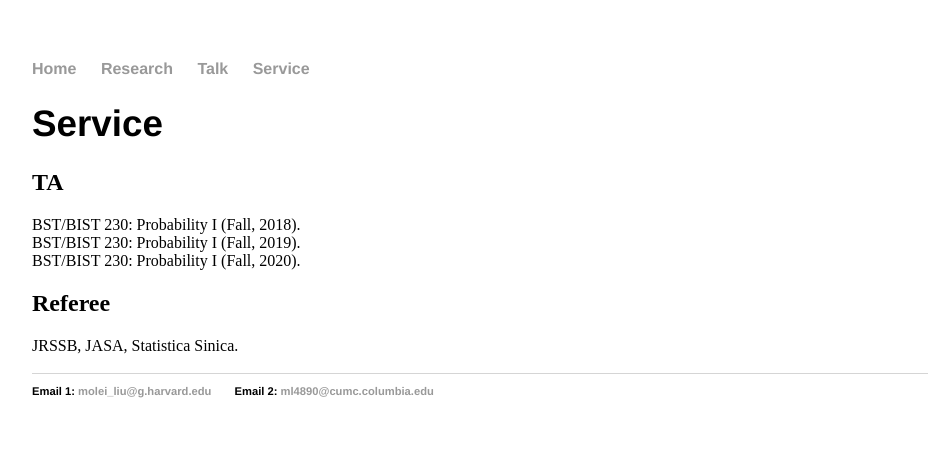
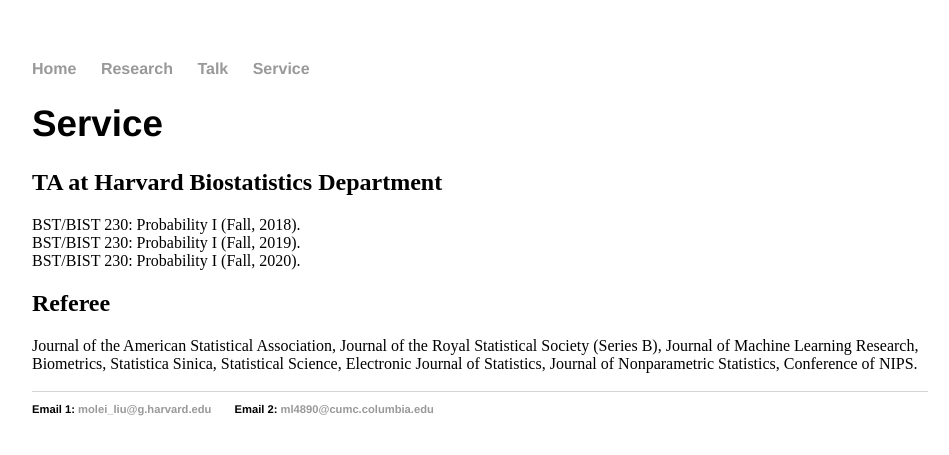
Before and after one commit to moleibobliu/moleibobliu.github.io, a Jekyll site: the page built from service/index.html, in a window 1280 px wide. Shown: the top 455 px of the page, without its empty margins (160-1109 px from the left). Built offline with Jekyll 4.4.1, drawn with Linux system fonts in a browser that asks for light colours.

Commit message:
Update index.html

```diff
--- a/service/index.html
+++ b/service/index.html
@@ -4,14 +4,22 @@
 ---
 <div class="blurb">
 	<h1> Service </h1>
-	<h2> TA </h2>
+	<h2> TA at Harvard Biostatistics Department </h2>
 	BST/BIST 230: Probability I (Fall, 2018).
 	<br \>BST/BIST 230: Probability I (Fall, 2019).
 	<br \>BST/BIST 230: Probability I (Fall, 2020).
 	<p>
 
 	<h2> Referee </h2>
-	JRSSB, JASA, Statistica Sinica.
+	Journal of the American Statistical Association,
+	Journal of the Royal Statistical Society (Series B),
+	Journal of Machine Learning Research,
+	Biometrics,
+	Statistica Sinica,
+	Statistical Science,
+	Electronic Journal of Statistics,
+	Journal of Nonparametric Statistics,
+	Conference of NIPS.
 	<p>
 
 		 </h1>
```
